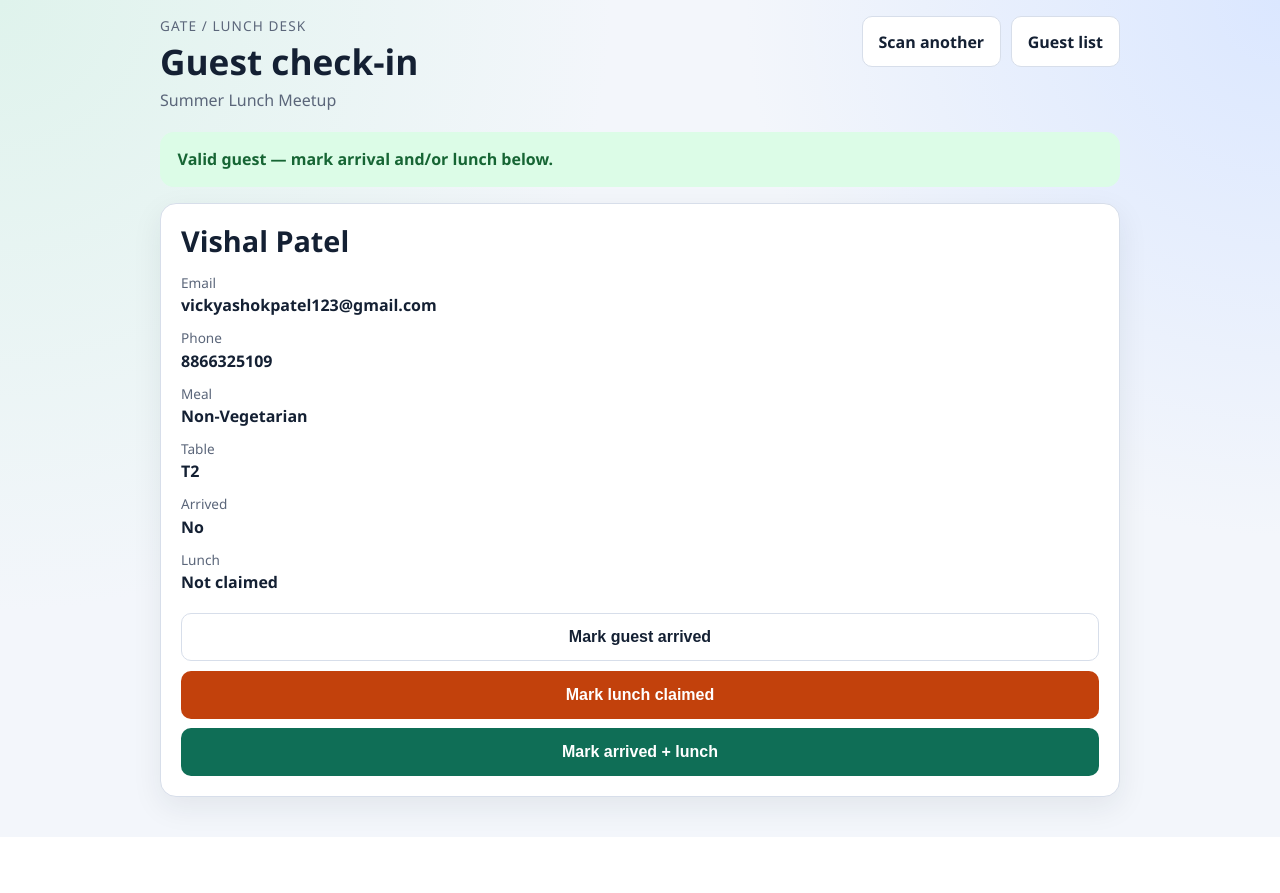
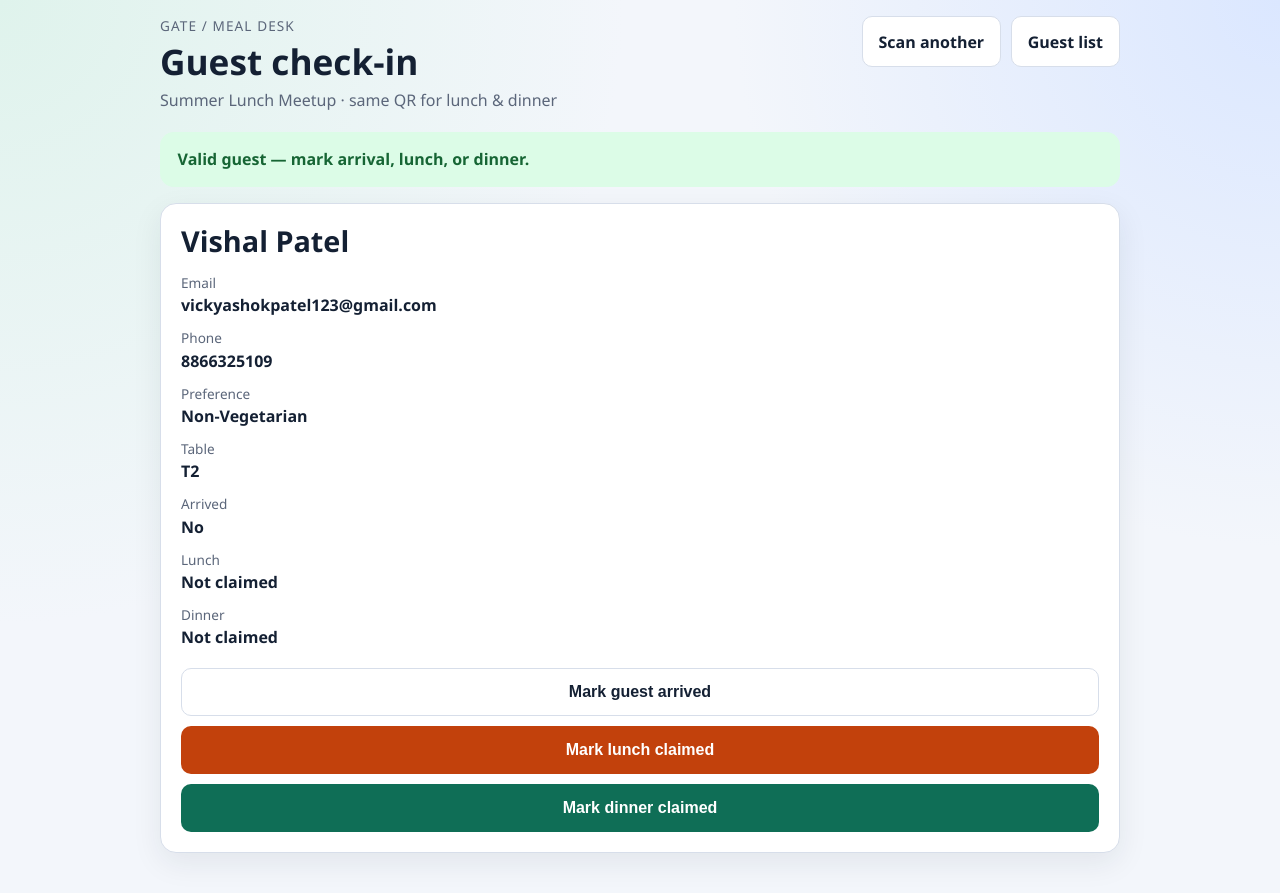
Before and after one commit to SHRUTI-ad/GUEST_QR, a Flask app: page /checkin/33e2f3eabc63406c9b777ee52bc90f17 in a window 1280 px wide. Before the commit the page ends 831 px from the top, so only its background shows below. Run offline with Flask 3, Linux system fonts and the light colour scheme; the visitor is signed in with stand-in values (Sample User, id 1); data comes from the database, SQL or seed files in the repository.

Commit message:
diner+lunch

```diff
--- a/app.py
+++ b/app.py
@@ -119,6 +119,8 @@ def init_db() -> None:
     _ensure_column(conn, "guests", "arrived_at", "TEXT")
     _ensure_column(conn, "guests", "pdf_sent", "INTEGER NOT NULL DEFAULT 0")
     _ensure_column(conn, "guests", "pdf_sent_at", "TEXT")
+    _ensure_column(conn, "guests", "dinner_claimed", "INTEGER NOT NULL DEFAULT 0")
+    _ensure_column(conn, "guests", "dinner_claimed_at", "TEXT")
 
     count = conn.execute("SELECT COUNT(*) AS c FROM guests").fetchone()["c"]
     if count == 0:
@@ -245,13 +247,13 @@ def build_ticket_pdf(guest: sqlite3.Row, qr_url: str) -> io.BytesIO:
 
     pdf.setFont("Helvetica-Bold", 11)
     pdf.setFillColorRGB(0.15, 0.15, 0.15)
-    pdf.drawCentredString(width / 2, 42 * mm, "Show this QR at entry")
+    pdf.drawCentredString(width / 2, 42 * mm, "Show this QR at lunch and dinner")
     pdf.setFont("Helvetica", 9)
     pdf.setFillColorRGB(0.4, 0.4, 0.4)
     pdf.drawCentredString(
         width / 2,
         34 * mm,
-        "Personal pass — do not share. Valid for one entry and one lunch.",
+        "One personal QR — valid for 1 lunch + 1 dinner. Do not share.",
     )
 
     pdf.showPage()
@@ -310,9 +312,10 @@ def email_is_configured() -> bool:
 def _email_body(guest: sqlite3.Row) -> str:
     return (
         f"Hi {guest['name']},\n\n"
-        f"Please find your entry & lunch QR pass attached for {EVENT_NAME}.\n"
+        f"Please find your QR pass attached for {EVENT_NAME}.\n"
         f"{EVENT_DATE}\n{EVENT_VENUE}\n\n"
-        "Show the QR code at the entrance. You do not need to open any link.\n\n"
+        "Show the same QR at lunch and again at dinner.\n"
+        "You do not need to open any link.\n\n"
         "See you there!\n"
     )
 
@@ -464,14 +467,16 @@ def home():
     conn = get_db()
     guests = conn.execute("SELECT * FROM guests ORDER BY id").fetchall()
     arrived = sum(1 for g in guests if g["arrived"])
-    claimed = sum(1 for g in guests if g["lunch_claimed"])
+    lunch_claimed = sum(1 for g in guests if g["lunch_claimed"])
+    dinner_claimed = sum(1 for g in guests if g["dinner_claimed"])
     sent = sum(1 for g in guests if g["pdf_sent"])
     conn.close()
     return render_template(
         "home.html",
         guests=guests,
         arrived=arrived,
-        claimed=claimed,
+        lunch_claimed=lunch_claimed,
+        dinner_claimed=dinner_claimed,
         sent=sent,
         total=len(guests),
     )
@@ -548,6 +553,14 @@ def send_all():
     return redirect(url_for("home"))
 
 
+def _mark_arrived_if_needed(conn: sqlite3.Connection, guest: sqlite3.Row, token: str, now: str) -> None:
+    if not guest["arrived"]:
+        conn.execute(
+            "UPDATE guests SET arrived = 1, arrived_at = ? WHERE token = ?",
+            (now, token),
+        )
+
+
 @app.route("/checkin/<token>", methods=["GET", "POST"])
 @login_required
 def checkin(token: str):
@@ -574,35 +587,26 @@ def checkin(token: str):
             if guest["lunch_claimed"]:
                 message = "Lunch was already claimed."
             else:
-                # Arrival implied when lunch is given
-                if not guest["arrived"]:
-                    conn.execute(
-                        """
-                        UPDATE guests
-                        SET arrived = 1, arrived_at = ?, lunch_claimed = 1, claimed_at = ?
-                        WHERE token = ?
-                        """,
-                        (now, now, token),
-                    )
-                else:
-                    conn.execute(
-                        "UPDATE guests SET lunch_claimed = 1, claimed_at = ? WHERE token = ?",
-                        (now, token),
-                    )
+                _mark_arrived_if_needed(conn, guest, token, now)
+                conn.execute(
+                    "UPDATE guests SET lunch_claimed = 1, claimed_at = ? WHERE token = ?",
+                    (now, token),
+                )
                 message = "Lunch marked as claimed."
-        elif action == "both":
-            conn.execute(
-                """
-                UPDATE guests
-                SET arrived = 1,
-                    arrived_at = COALESCE(arrived_at, ?),
-                    lunch_claimed = 1,
-                    claimed_at = ?
-                WHERE token = ?
-                """,
-                (now, now, token),
-            )
-            message = "Guest arrived + lunch claimed."
+        elif action == "dinner":
+            if guest["dinner_claimed"]:
+                message = "Dinner was already claimed."
+            else:
+                _mark_arrived_if_needed(conn, guest, token, now)
+                conn.execute(
+                    """
+                    UPDATE guests
+                    SET dinner_claimed = 1, dinner_claimed_at = ?
+                    WHERE token = ?
+                    """,
+                    (now, token),
+                )
+                message = "Dinner marked as claimed."
         else:
             message = "Unknown action."
 
@@ -610,9 +614,9 @@ def checkin(token: str):
         conn.close()
         guest = get_guest_by_token(token)
 
-    if guest["lunch_claimed"]:
+    if guest["lunch_claimed"] and guest["dinner_claimed"]:
         status = "claimed"
-    elif guest["arrived"]:
+    elif guest["lunch_claimed"] or guest["dinner_claimed"] or guest["arrived"]:
         status = "arrived"
     else:
         status = "ok"
--- a/static/style.css
+++ b/static/style.css
@@ -133,7 +133,7 @@ h1 {
 
 .stats {
   display: grid;
-  grid-template-columns: repeat(4, 1fr);
+  grid-template-columns: repeat(5, 1fr);
   gap: 0.75rem;
   margin-bottom: 1rem;
 }
--- a/templates/checkin.html
+++ b/templates/checkin.html
@@ -3,9 +3,9 @@
 {% block content %}
   <div class="topbar">
     <div>
-      <p class="brand">Gate / lunch desk</p>
+      <p class="brand">Gate / meal desk</p>
       <h1>Guest check-in</h1>
-      <p class="sub">{{ event_name }}</p>
+      <p class="sub">{{ event_name }} · same QR for lunch &amp; dinner</p>
     </div>
     <div class="actions">
       <a class="btn secondary" href="{{ url_for('scan') }}">Scan another</a>
@@ -20,16 +20,20 @@
       <div class="status-banner {% if 'already' in message|lower %}claimed{% else %}ok{% endif %}">
         {{ message }}
       </div>
+    {% elif guest.lunch_claimed and guest.dinner_claimed %}
+      <div class="status-banner claimed">
+        Both meals done
+        {% if guest.claimed_at %} · lunch {{ guest.claimed_at }}{% endif %}
+        {% if guest.dinner_claimed_at %} · dinner {{ guest.dinner_claimed_at }}{% endif %}
+      </div>
     {% elif guest.lunch_claimed %}
-      <div class="status-banner claimed">
-        Already completed
-        {% if guest.arrived_at %} · arrived {{ guest.arrived_at }}{% endif %}
-        {% if guest.claimed_at %} · lunch {{ guest.claimed_at }}{% endif %}
-      </div>
+      <div class="status-banner arrived">Lunch claimed — dinner still available on this same QR.</div>
+    {% elif guest.dinner_claimed %}
+      <div class="status-banner arrived">Dinner claimed — lunch still available on this same QR.</div>
     {% elif guest.arrived %}
-      <div class="status-banner arrived">Guest arrived — lunch not claimed yet.</div>
+      <div class="status-banner arrived">Guest arrived — mark lunch or dinner below.</div>
     {% else %}
-      <div class="status-banner ok">Valid guest — mark arrival and/or lunch below.</div>
+      <div class="status-banner ok">Valid guest — mark arrival, lunch, or dinner.</div>
     {% endif %}
 
     <div class="panel">
@@ -39,7 +43,7 @@
         <dd>{{ guest.email }}</dd>
         <dt>Phone</dt>
         <dd>{{ guest.phone }}</dd>
-        <dt>Meal</dt>
+        <dt>Preference</dt>
         <dd>{{ guest.meal }}</dd>
         <dt>Table</dt>
         <dd>{{ guest.table_no }}</dd>
@@ -59,6 +63,14 @@
             Not claimed
           {% endif %}
         </dd>
+        <dt>Dinner</dt>
+        <dd>
+          {% if guest.dinner_claimed %}
+            Claimed{% if guest.dinner_claimed_at %} · {{ guest.dinner_claimed_at }}{% endif %}
+          {% else %}
+            Not claimed
+          {% endif %}
+        </dd>
       </dl>
 
       <div class="actions checkin-actions" style="margin-top: 1.25rem;">
@@ -74,10 +86,10 @@
             <button class="btn warn btn-block" type="submit">Mark lunch claimed</button>
           </form>
         {% endif %}
-        {% if not guest.arrived or not guest.lunch_claimed %}
+        {% if not guest.dinner_claimed %}
           <form method="post" style="flex: 1 1 100%;">
-            <input type="hidden" name="action" value="both" />
-            <button class="btn btn-block" type="submit">Mark arrived + lunch</button>
+            <input type="hidden" name="action" value="dinner" />
+            <button class="btn btn-block" type="submit">Mark dinner claimed</button>
           </form>
         {% endif %}
       </div>
```
Also changed, not shown: templates/home.html (+8 -5 lines).
